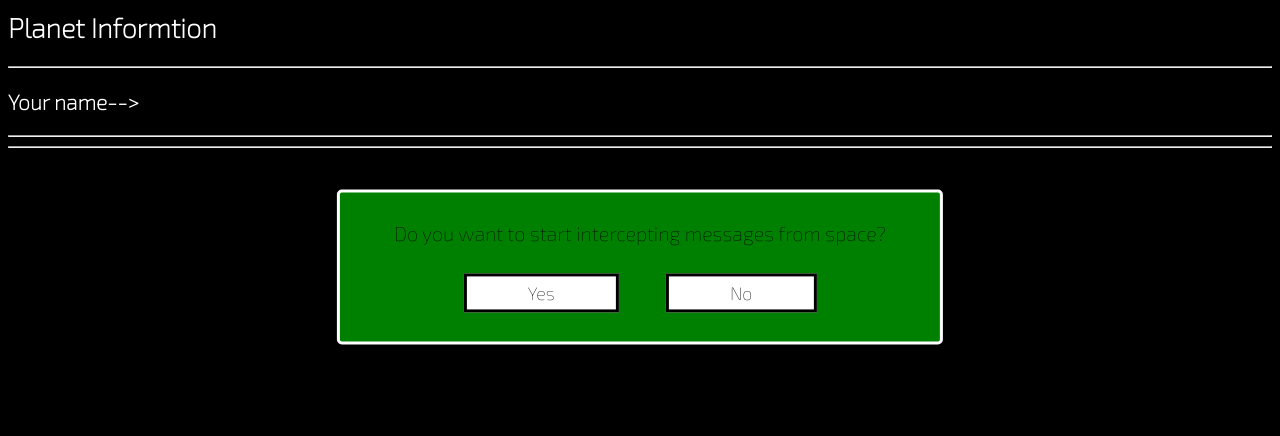
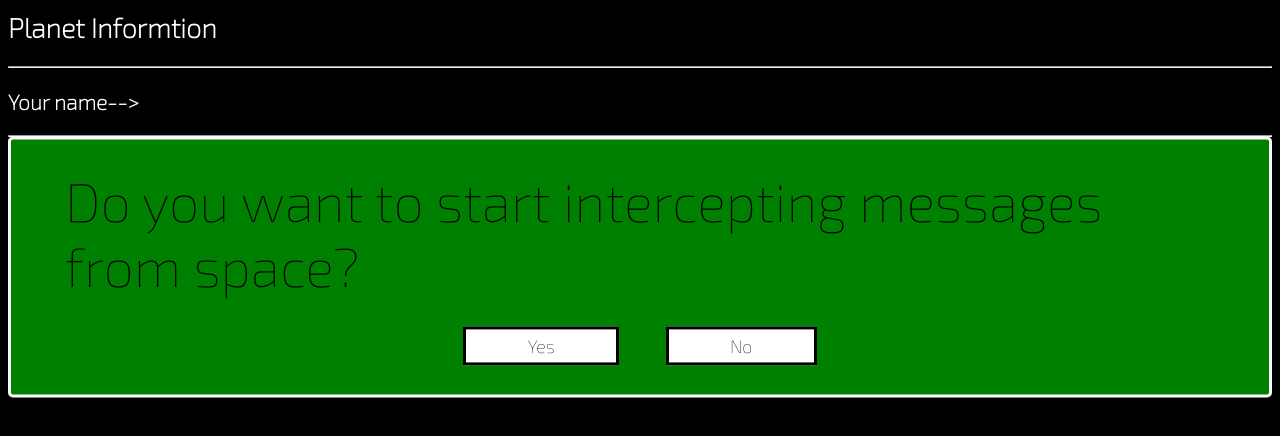
Before and after one commit to A12N4V/space_desk, a plain HTML site: page r-mi-s-pop-up/index.html in a window 1280 px wide. Shown: the part 168-604 px from the top of the page. Drawn offline with nearby package versions, Linux system fonts and the light colour scheme.

Commit message:
Update index.html

```diff
--- a/r-mi-s-pop-up/index.html
+++ b/r-mi-s-pop-up/index.html
@@ -47,7 +47,7 @@
 		/*   box-shadow: 8px 8px 0 rgba(0, 0, 0, 0.2); */
 		}
 		.message {
-		  font-size:1.1rem;
+		  font-size:3rem;
 		  margin-bottom: 1.6rem;
 		  margin-top: 0;
 		  color: black;
```
